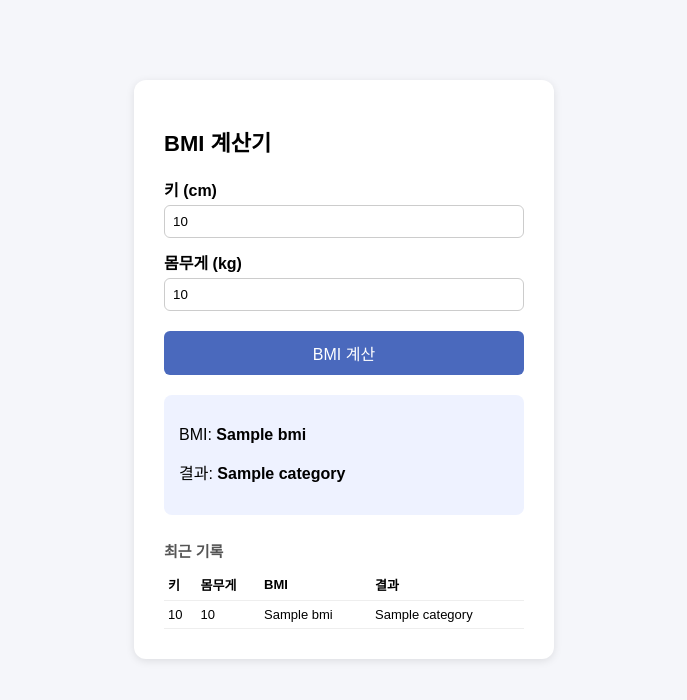
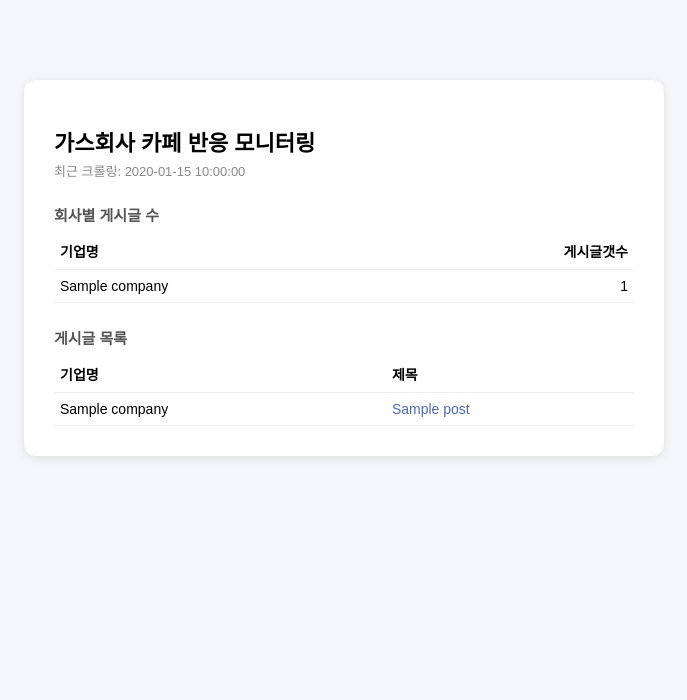
Before and after one commit to vinharo4250-bot/bmi-flask-app, a Flask app: template templates/index.html in a window 1280 px wide. Shown: the top 700 px of the page, without its empty margins (296-983 px from the left). Run offline with Flask 3, Linux system fonts and the light colour scheme; the template is opened without the code that fills it: most values are stand-ins (such as "Sample title", 1, 10 or a date in 2020).

Commit message:
Replace BMI calculator with gas company cafe reaction monitor
Add a GitHub Actions pipeline (scripts/scrape_pipeline.py) that crawls Naver cafe posts per gas company, stores results in Supabase, exports an Excel summary, and emails it. The Flask site now shows the latest crawl results (post counts per company + post list) instead of the BMI form. Secrets (Gmail app password, Supabase service key) are read from GitHub Actions secrets, never committed.

Co-Authored-By: Claude Sonnet 5 <noreply@anthropic.com>

```diff
--- a/app.py
+++ b/app.py
@@ -1,6 +1,7 @@
 import os
+from collections import Counter
 
-from flask import Flask, render_template, request
+from flask import Flask, render_template
 from supabase import create_client
 
 app = Flask(__name__)
@@ -10,74 +11,45 @@ SUPABASE_KEY = os.environ.get("SUPABASE_KEY")
 supabase = create_client(SUPABASE_URL, SUPABASE_KEY) if SUPABASE_URL and SUPABASE_KEY else None
 
 
-def calc_bmi(height_cm: float, weight_kg: float) -> float:
-    height_m = height_cm / 100
-    return weight_kg / (height_m ** 2)
+def fetch_latest_run():
+    if not supabase:
+        return None, [], []
+
+    latest = (
+        supabase.table("cafe_posts")
+        .select("run_at")
+        .order("run_at", desc=True)
+        .limit(1)
+        .execute()
+    )
+    if not latest.data:
+        return None, [], []
+
+    run_at = latest.data[0]["run_at"]
+
+    posts_response = (
+        supabase.table("cafe_posts")
+        .select("*")
+        .eq("run_at", run_at)
+        .order("company")
+        .execute()
+    )
+    posts = posts_response.data
+
+    counts = Counter(p["company"] for p in posts)
+    summary = [
+        {"company": company, "count": count} for company, count in counts.items()
+    ]
+    summary.sort(key=lambda x: x["count"], reverse=True)
+
+    return run_at, summary, posts
 
 
-def bmi_category(bmi: float) -> str:
-    if bmi < 18.5:
-        return "저체중"
-    elif bmi < 23:
-        return "정상"
-    elif bmi < 25:
-        return "과체중"
-    else:
-        return "비만"
-
-
-def save_record(height, weight, bmi, category):
-    if not supabase:
-        return
-    supabase.table("bmi_records").insert({
-        "height_cm": height,
-        "weight_kg": weight,
-        "bmi": bmi,
-        "category": category,
-    }).execute()
-
-
-def fetch_recent_records(limit=5):
-    if not supabase:
-        return []
-    response = (
-        supabase.table("bmi_records")
-        .select("*")
-        .order("created_at", desc=True)
-        .limit(limit)
-        .execute()
-    )
-    return response.data
-
-
-@app.route("/", methods=["GET", "POST"])
+@app.route("/")
 def index():
-    result = None
-    error = None
-
-    if request.method == "POST":
-        try:
-            height = float(request.form["height"])
-            weight = float(request.form["weight"])
-
-            if height <= 0 or weight <= 0:
-                error = "키와 몸무게는 0보다 큰 값을 입력해주세요."
-            else:
-                bmi = calc_bmi(height, weight)
-                category = bmi_category(bmi)
-                result = {
-                    "height": height,
-                    "weight": weight,
-                    "bmi": round(bmi, 2),
-                    "category": category,
-                }
-                save_record(height, weight, result["bmi"], category)
-        except (ValueError, KeyError):
-            error = "올바른 숫자를 입력해주세요."
-
-    recent_records = fetch_recent_records()
+    run_at, summary, posts = fetch_latest_run()
     return render_template(
-        "index.html", result=result, error=error, recent_records=recent_records
+        "index.html", run_at=run_at, summary=summary, posts=posts
     )
 
 
--- /dev/null
+++ b/scripts/requirements.txt
@@ -0,0 +1,4 @@
+selenium==4.27.1
+pandas==2.2.3
+openpyxl==3.1.5
+supabase==2.10.0
--- a/templates/index.html
+++ b/templates/index.html
@@ -2,11 +2,11 @@
 <html lang="ko">
 <head>
     <meta charset="UTF-8">
-    <title>BMI 계산기</title>
+    <title>가스회사 카페 반응 모니터링</title>
     <style>
         body {
             font-family: "Malgun Gothic", sans-serif;
-            max-width: 420px;
+            max-width: 640px;
             margin: 60px auto;
             padding: 20px;
             background: #f5f6fa;
@@ -17,107 +17,71 @@
             border-radius: 12px;
             box-shadow: 0 2px 8px rgba(0,0,0,0.1);
         }
-        h1 { font-size: 22px; margin-bottom: 20px; }
-        label { display: block; margin-top: 12px; font-weight: bold; }
-        input[type="number"] {
+        h1 { font-size: 22px; margin-bottom: 4px; }
+        .updated {
+            color: #888;
+            font-size: 13px;
+            margin-bottom: 20px;
+        }
+        h2 { font-size: 15px; margin: 24px 0 8px; color: #555; }
+        table {
             width: 100%;
-            padding: 8px;
-            margin-top: 4px;
-            box-sizing: border-box;
-            border: 1px solid #ccc;
-            border-radius: 6px;
+            border-collapse: collapse;
+            font-size: 14px;
         }
-        button {
-            margin-top: 20px;
-            width: 100%;
-            padding: 10px;
-            background: #4a69bd;
-            color: #fff;
-            border: none;
-            border-radius: 6px;
-            font-size: 16px;
-            cursor: pointer;
+        th, td {
+            text-align: left;
+            padding: 8px 6px;
+            border-bottom: 1px solid #eee;
         }
-        button:hover { background: #3c58a8; }
-        .result {
+        .summary-table th:last-child,
+        .summary-table td:last-child { text-align: right; }
+        .posts-table a {
+            color: #4a69bd;
+            text-decoration: none;
+        }
+        .posts-table a:hover { text-decoration: underline; }
+        .empty {
             margin-top: 20px;
             padding: 15px;
-            background: #eef2ff;
+            background: #f0f0f5;
             border-radius: 8px;
-        }
-        .error {
-            margin-top: 20px;
-            padding: 15px;
-            background: #ffe9e9;
-            color: #c0392b;
-            border-radius: 8px;
-        }
-        .history {
-            margin-top: 25px;
-        }
-        .history h2 {
-            font-size: 15px;
-            margin-bottom: 8px;
-            color: #555;
-        }
-        .history table {
-            width: 100%;
-            border-collapse: collapse;
-            font-size: 13px;
-        }
-        .history th, .history td {
-            text-align: left;
-            padding: 6px 4px;
-            border-bottom: 1px solid #eee;
+            color: #777;
+            font-size: 14px;
         }
     </style>
 </head>
 <body>
     <div class="card">
-        <h1>BMI 계산기</h1>
-        <form method="POST">
-            <label for="height">키 (cm)</label>
-            <input type="number" step="any" id="height" name="height" required
-                   value="{{ result.height if result else '' }}">
-
-            <label for="weight">몸무게 (kg)</label>
-            <input type="number" step="any" id="weight" name="weight" required
-                   value="{{ result.weight if result else '' }}">
-
-            <button type="submit">BMI 계산</button>
-        </form>
-
-        {% if error %}
-        <div class="error">{{ error }}</div>
+        <h1>가스회사 카페 반응 모니터링</h1>
+        {% if run_at %}
+        <div class="updated">최근 크롤링: {{ run_at }}</div>
         {% endif %}
 
-        {% if result %}
-        <div class="result">
-            <p>BMI: <strong>{{ result.bmi }}</strong></p>
-            <p>결과: <strong>{{ result.category }}</strong></p>
-        </div>
-        {% endif %}
+        {% if summary %}
+        <h2>회사별 게시글 수</h2>
+        <table class="summary-table">
+            <tr><th>기업명</th><th>게시글갯수</th></tr>
+            {% for row in summary %}
+            <tr>
+                <td>{{ row.company }}</td>
+                <td>{{ row.count }}</td>
+            </tr>
+            {% endfor %}
+        </table>
 
-        {% if recent_records %}
-        <div class="history">
-            <h2>최근 기록</h2>
-            <table>
-                <tr>
-                    <th>키</th>
-                    <th>몸무게</th>
-                    <th>BMI</th>
-                    <th>결과</th>
-                </tr>
-                {% for r in recent_records %}
-                <tr>
-                    <td>{{ r.height_cm }}</td>
-                    <td>{{ r.weight_kg }}</td>
-                    <td>{{ r.bmi }}</td>
-                    <td>{{ r.category }}</td>
-                </tr>
-                {% endfor %}
-            </table>
-        </div>
+        <h2>게시글 목록</h2>
+        <table class="posts-table">
+            <tr><th>기업명</th><th>제목</th></tr>
+            {% for post in posts %}
+            <tr>
+                <td>{{ post.company }}</td>
+                <td><a href="{{ post.url }}" target="_blank" rel="noopener">{{ post.title }}</a></td>
+            </tr>
+            {% endfor %}
+        </table>
+        {% else %}
+        <div class="empty">아직 수집된 데이터가 없습니다. GitHub Actions 크롤링이 실행되면 여기에 표시됩니다.</div>
         {% endif %}
     </div>
 </body>
```
Also changed, not shown: scripts/scrape_pipeline.py (added, +156 -0 lines), .github/workflows/scrape.yml (added), supabase/migrations/20260724000000_create_cafe_posts.sql (added).
